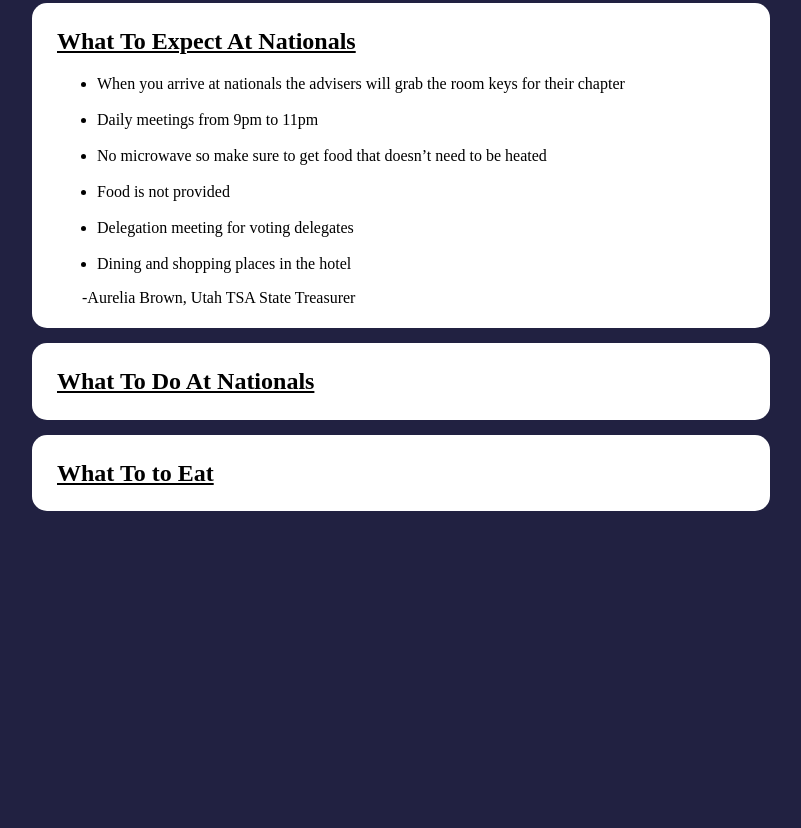
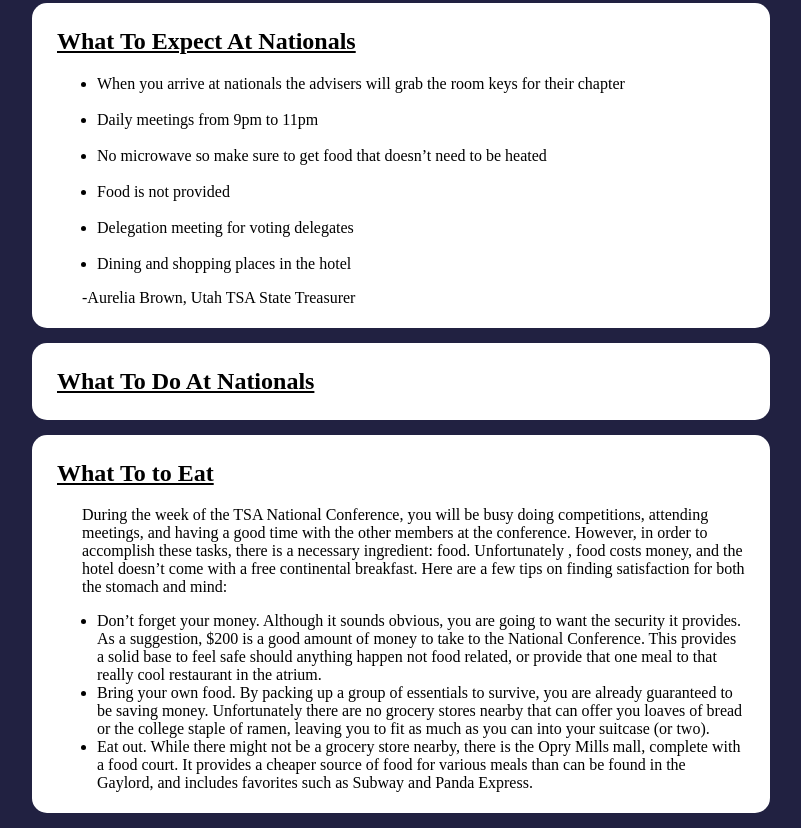
Before and after one commit to jeffreyworley/TSANationalConference2016, a plain HTML site: page index.html in a window 1280 px wide. Shown: the part 792-1620 px from the top of the page, without its empty margins (239-1040 px from the left). Before the commit the page ends 1318 px from the top, so only its background shows below. Drawn offline with Linux system fonts and the light colour scheme.

Commit message:
Update index.html

```diff
--- a/index.html
+++ b/index.html
@@ -89,6 +89,17 @@
 			<div class="headerBox">
 				<h2>What To to Eat</h2>
 			</div>
+
+			<p>
+			During the week of the TSA National Conference, you will be busy doing competitions, attending meetings, and having a good time with the other members at the conference. However, in order to accomplish these tasks, there is a necessary ingredient: food. Unfortunately , food costs money, and the hotel doesn’t come with a free continental breakfast. Here are a few tips on finding satisfaction for both the stomach and mind:
+			</p>
+			<ul>
+			<li>Don’t forget your money. Although it sounds obvious, you are going to want the security it provides. As a suggestion, $200 is a good amount of money to take to the National Conference. This provides a solid base to feel safe should anything happen not food related, or provide that one meal to that really cool restaurant in the atrium.
+</li>
+			<li>Bring your own food. By packing up a group of essentials to survive, you are already guaranteed to be saving money. Unfortunately there are no grocery stores nearby that can offer you loaves of bread or the college staple of ramen, leaving you to fit as much as you can into your suitcase (or two).
+</li>
+			<li>Eat out. While there might not be a grocery store nearby, there is the Opry Mills mall, complete with a food court. It provides a cheaper source of food for various meals than can be found in the Gaylord, and includes favorites such as Subway and Panda Express.</li>
+			</ul>
 		</div>
 
 	</body>
```
